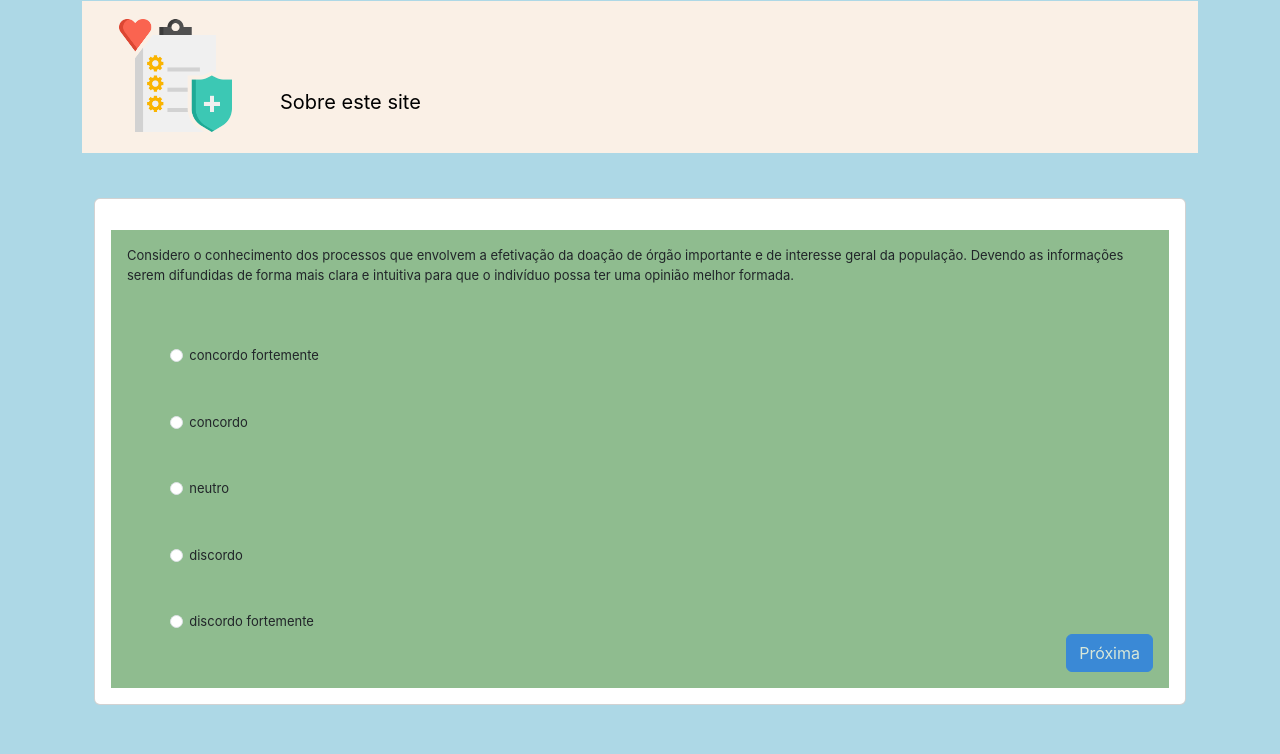
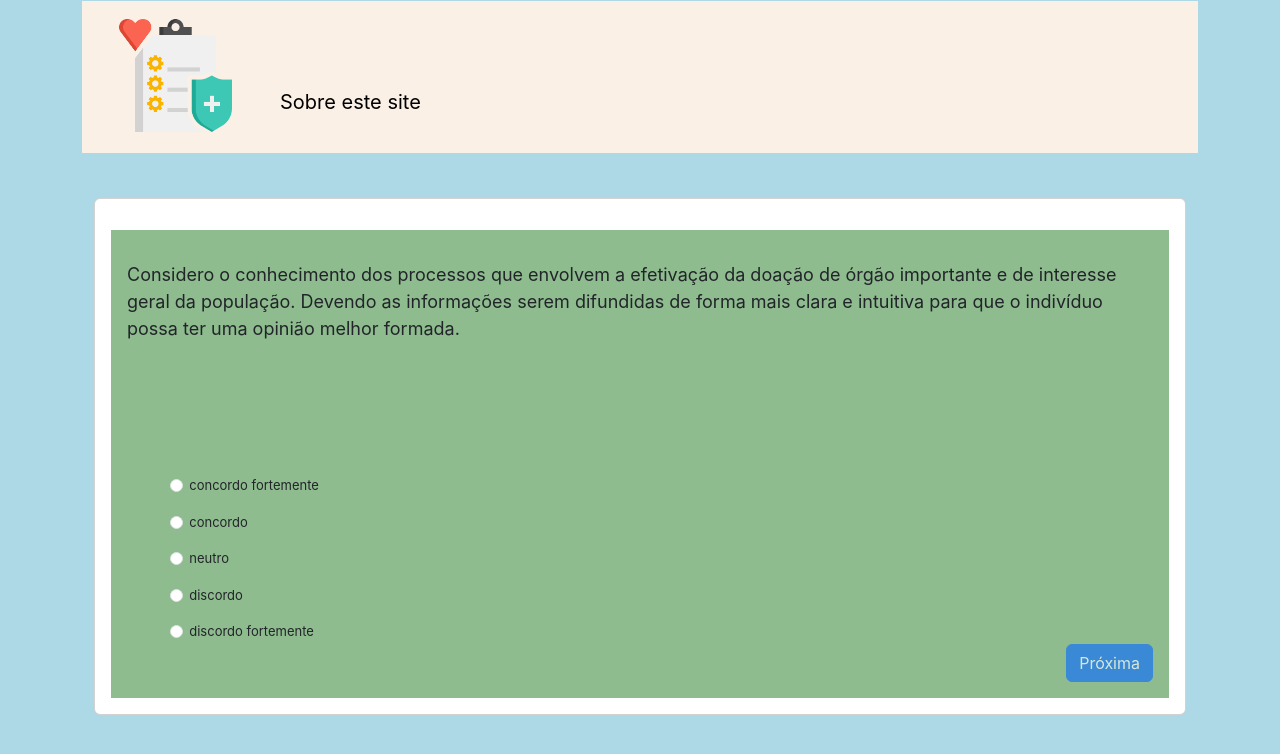
Before and after one commit to cruz-jonas/portal-doe-vidas-react, a React (Create React App) app: page / in a window 1280 px wide. Shown: the top 754 px of the page. Built offline with nearby package versions, Linux system fonts and the light colour scheme.

Commit message:
modify some css parameters

```diff
--- a/src/component/QuestionComponent.css
+++ b/src/component/QuestionComponent.css
@@ -23,3 +23,29 @@
     text-align: left;
     height: 190px;
 }
+
+.customRadio {
+    margin-top: -30px;
+}
+
+@media only screen and (max-width: 768px) {
+    /* Estilos para dispositivos com largura máxima de 768px */
+    .carTextSize {
+      font-size: small;
+    }
+
+    .carTextSize {
+        height: 250px;
+    }
+  }
+
+@media only screen and (min-width: 769px) {
+    /* Estilos para dispositivos com largura mínima de 769px */
+    .carTextSize {
+      font-size: large;
+    }
+
+    .carTextSize {
+        height: 200px;
+    }
+}
--- a/src/component/QuestionComponent.js
+++ b/src/component/QuestionComponent.js
@@ -10,6 +10,7 @@ const QuestionComponent = ({ addChoice }) => {
     const [currentPosition, setCurrentPosition] = useState(0);
     const [selected, setSelected] = useState("")
     const [currentQuestion, setCurrentQuestion] = useState(questions[currentPosition]);
+    const [selectedOption, setSelectedOption] = useState(null);
 
     const handleSubmit = (e) => {
 
@@ -23,6 +24,8 @@ const QuestionComponent = ({ addChoice }) => {
 
         addChoice(selected)
         setCurrentPosition((prevCurrentPosition) => prevCurrentPosition + 1)
+        setSelectedOption(null)
+        setSelected("")
 
         fetchData(userAnswer)
 
@@ -45,8 +48,9 @@ const QuestionComponent = ({ addChoice }) => {
 
     }
 
-    const handleSelected = (e) => {
-        setSelected(e.target.value)
+    const handleSelected = (option) => {
+        setSelected(option)
+        setSelectedOption(option)
     }
 
     return (
@@ -56,20 +60,23 @@ const QuestionComponent = ({ addChoice }) => {
                     <Card>
                         <Card.Body>
                             <Form className="cardStyles" onSubmit={handleSubmit}>
-                                <Card.Text style={{ fontSize: 'small' }}>{currentQuestion.questionText}</Card.Text>
+                                <div className="cardTextDiv">
+                                    <Card.Text className="carTextSize">{currentQuestion.questionText}</Card.Text>
+                                </div>
                                 {currentQuestion.answerOptions.map((option, index) =>
                                     <div className="radioContainer" key={index}>
                                         {currentQuestion.position !== 8 &&
                                             <Col xs={11} className="mx-auto">
                                                 <Form.Check
+                                                    className="customRadio"
                                                     type="radio"
                                                     name="option"
                                                     label={option.answerText}
                                                     value={option.answerText}
-                                                    onChange={handleSelected}
+                                                    checked={selectedOption === option.answerText}
+                                                    onChange={() => handleSelected(option.answerText)}
                                                 />
                                             </Col>
-
                                         }
                                     </div>
                                 )}
```
